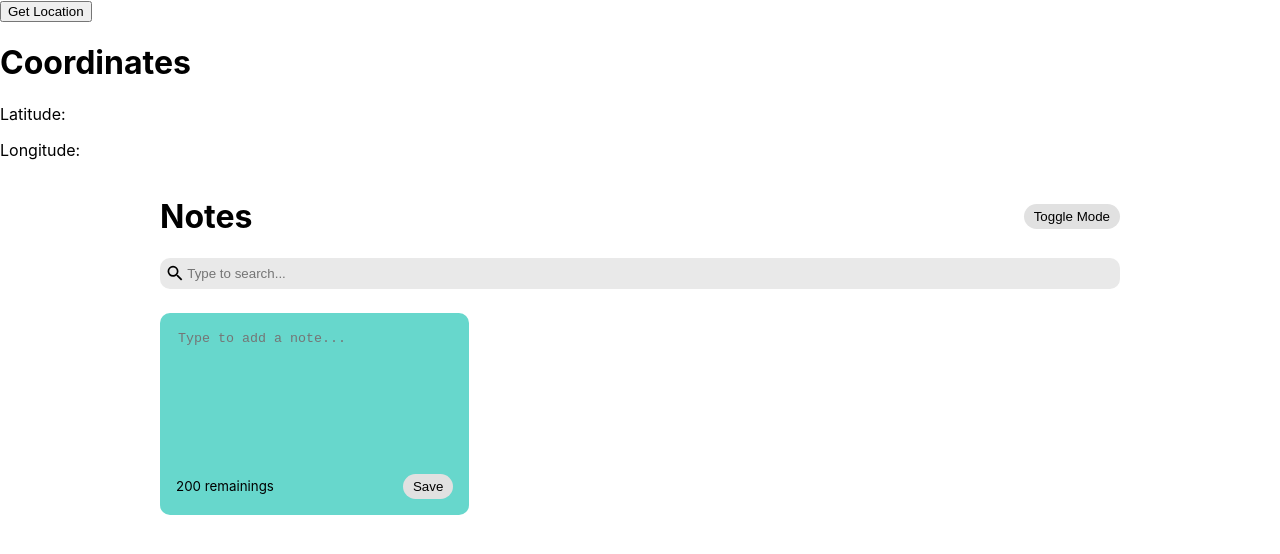
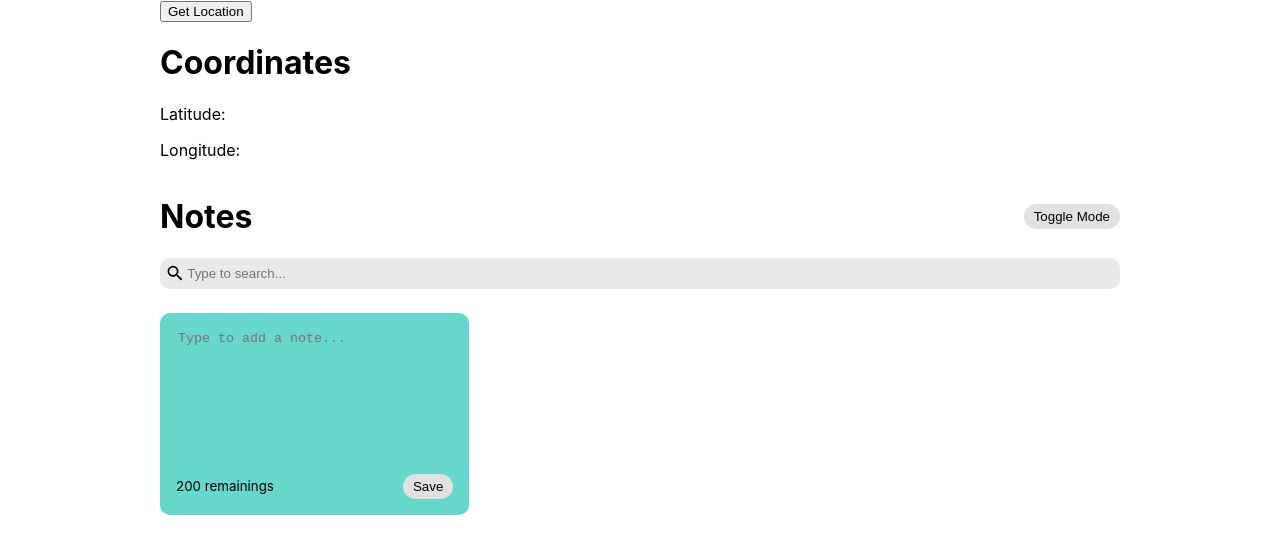
Before and after one commit to Sma-source/react-note, a React (Create React App) app: page / in a window 1280 px wide. Shown: the top 554 px of the page. Built offline with nearby package versions, Linux system fonts and the light colour scheme.

Commit message:
need to modify ui, css

```diff
--- a/src/App.js
+++ b/src/App.js
@@ -112,6 +112,7 @@ function App() {
   };
   return (
     <div className={`${darkMode && "dark-mode"}`}>
+      <div className="container">
         <button onClick={handleClick}>Get Location</button>
         <h1>Coordinates</h1>
         <p>{status}</p>
@@ -138,7 +139,7 @@ function App() {
         ) : (
           ""
         )}
-      <div className="container">
+
         <Header handleToggleDarkMode={setDarkMode} />
         <Search handleSearchNote={setSearchText} />
         <NoteList
```
Lines whose indentation alone changed are shown as unchanged.
